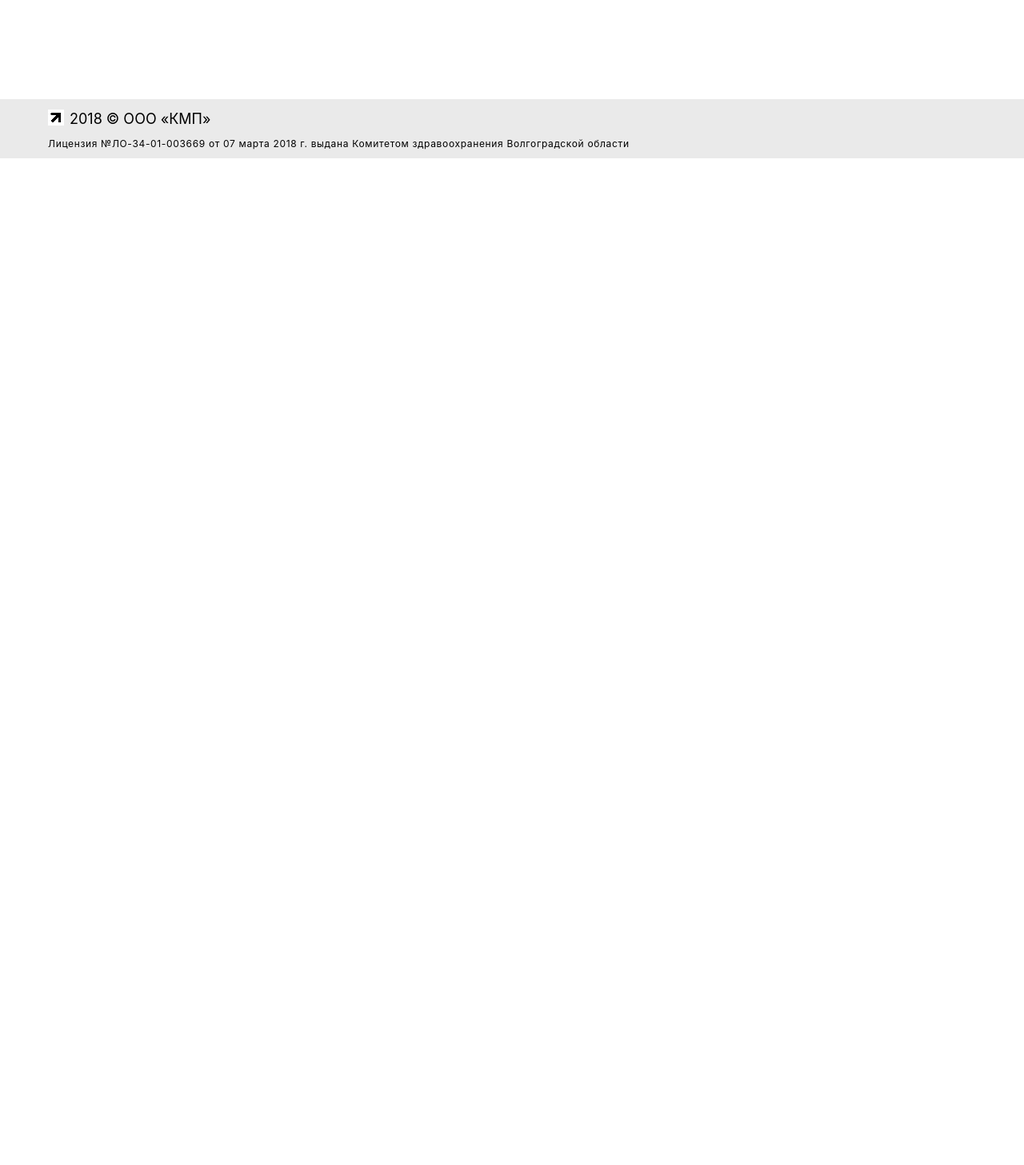
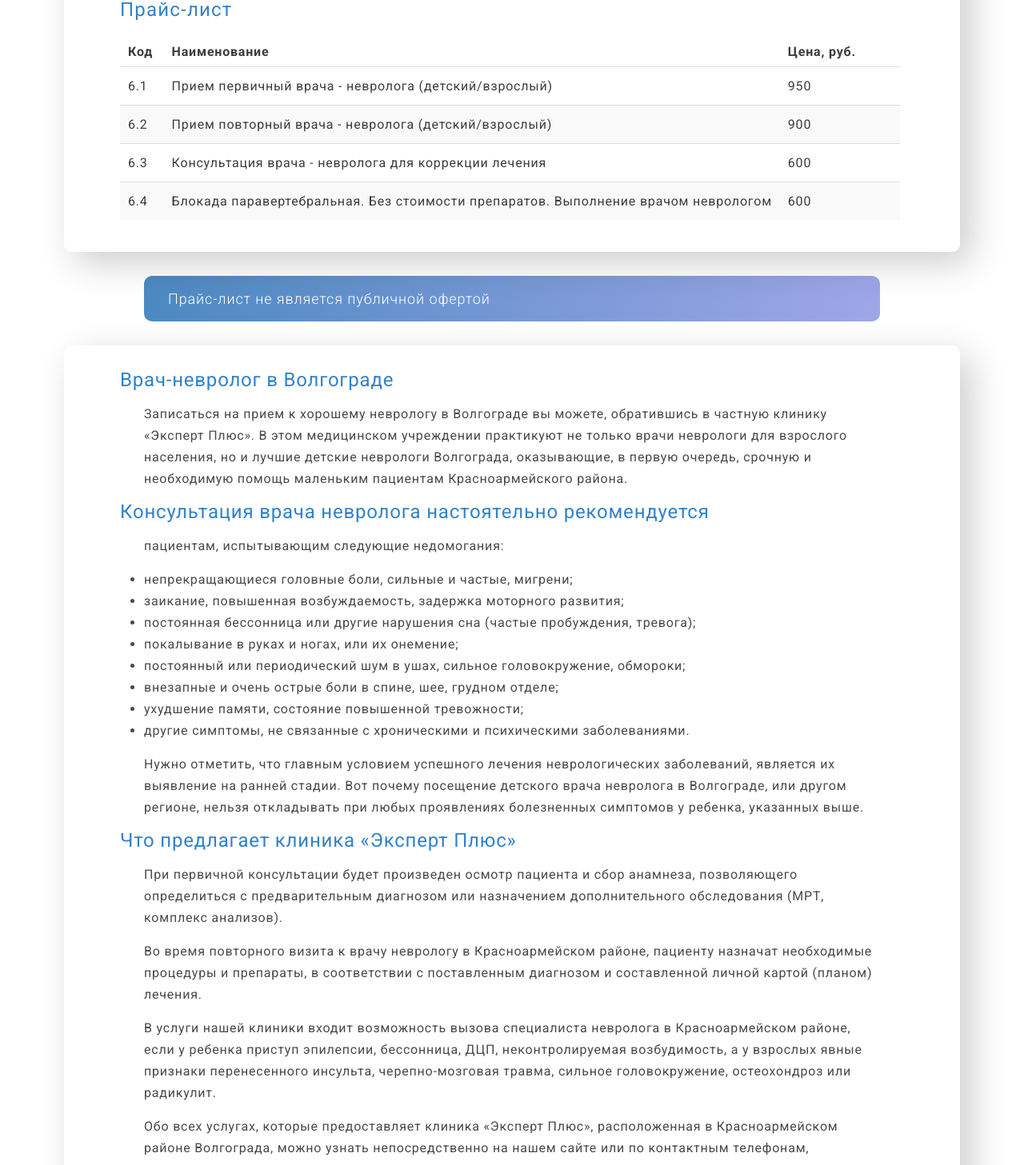
Before and after one commit to CanUFeelMyHeart/expertPlus, a React (Create React App) app in the folder medical-clinic-expert/: page /services/nevrolog in a window 1280 px wide. Shown: the part 488-1945 px from the top of the page at 80% size. Before the commit the page ends 800 px from the top, so only its background shows below. Built offline with nearby package versions, Linux system fonts and the light colour scheme; the HTML template or start-up script is replaced by a standard one.

Commit message:
neurologist page is set

```diff
--- a/medical-clinic-expert/src/pages/ServicesPages/NeurologistServicePage/NeurologistServicePage.jsx
+++ b/medical-clinic-expert/src/pages/ServicesPages/NeurologistServicePage/NeurologistServicePage.jsx
@@ -1,10 +1,117 @@
 import React from "react";
+import { InformationContainerComponent } from "../../../components/InformationContainerComponent/InformationContainerComponent";
+import { PriceListComponent } from "../../../components/PriceListComponent/PriceListComponent";
+import { ServicesSpecialistsComponent } from "../../../components/ServicesSpecialistsComponent/ServicesSpecialistsComponent";
+import { OfertaComponent } from "../../../components/PriceListComponent/OfertaComponent";
+import { ServiceSpecialistsInfoComponent } from "../../../components/ServiceSpecialistsInfoComponent/ServiceSpecialistsInfoComponent";
+import { SpecialistsInfoNeurologist } from "./SpecialistsInfoNeurologist";
+import { priceInfoNeurologist } from "./PriceInfoNeurologist";
 
 export const NeurologistServicePage = () => {
     return (
         <div className="NeurologistServicePage">
-            <h2>Невролог block</h2>
-
+            <InformationContainerComponent header="Невролог">
+                <ServicesSpecialistsComponent
+                    specialists={SpecialistsInfoNeurologist}
+                />
+                <PriceListComponent priceInfo={priceInfoNeurologist} />
+            </InformationContainerComponent>
+            <OfertaComponent />
+            <ServiceSpecialistsInfoComponent>
+                <div className="services_doctor_info_container">
+                    <h2 className="services_doctor_info_header">
+                        Врач-невролог в Волгограде
+                    </h2>
+                    <h3 className="services_doctor_info_description">
+                        Записаться на прием к хорошему неврологу в Волгограде вы
+                        можете, обратившись в частную клинику «Эксперт Плюс». В
+                        этом медицинском учреждении практикуют не только врачи
+                        неврологи для взрослого населения, но и лучшие детские
+                        неврологи Волгограда, оказывающие, в первую очередь,
+                        срочную и необходимую помощь маленьким пациентам
+                        Красноармейского района.
+                    </h3>
+                    <h2 className="services_doctor_info_header">
+                        Консультация врача невролога настоятельно рекомендуется
+                    </h2>
+                    <h3 className="services_doctor_info_description">
+                        пациентам, испытывающим следующие недомогания:
+                    </h3>
+                    <h3 className="services_doctor_info_description">
+                        <ul>
+                            <li>
+                                непрекращающиеся головные боли, сильные и
+                                частые, мигрени;
+                            </li>
+                            <li>
+                                заикание, повышенная возбуждаемость, задержка
+                                моторного развития;
+                            </li>
+                            <li>
+                                постоянная бессонница или другие нарушения сна
+                                (частые пробуждения, тревога);
+                            </li>
+                            <li>
+                                покалывание в руках и ногах, или их онемение;
+                            </li>
+                            <li>
+                                постоянный или периодический шум в ушах, сильное
+                                головокружение, обмороки;
+                            </li>
+                            <li>
+                                внезапные и очень острые боли в спине, шее,
+                                грудном отделе;
+                            </li>
+                            <li>
+                                ухудшение памяти, состояние повышенной
+                                тревожности;
+                            </li>
+                            <li>
+                                другие симптомы, не связанные с хроническими и
+                                психическими заболеваниями.
+                            </li>
+                        </ul>
+                    </h3>
+                    <h3 className="services_doctor_info_description">
+                        Нужно отметить, что главным условием успешного лечения
+                        неврологических заболеваний, является их выявление на
+                        ранней стадии. Вот почему посещение детского врача
+                        невролога в Волгограде, или другом регионе, нельзя
+                        откладывать при любых проявлениях болезненных симптомов
+                        у ребенка, указанных выше.
+                    </h3>
+                    <h2 className="services_doctor_info_header" v>
+                        Что предлагает клиника «Эксперт Плюс»
+                    </h2>
+                    <h3 className="services_doctor_info_description">
+                        При первичной консультации будет произведен осмотр
+                        пациента и сбор анамнеза, позволяющего определиться с
+                        предварительным диагнозом или назначением
+                        дополнительного обследования (МРТ, комплекс анализов).
+                    </h3>
+                    <h3 className="services_doctor_info_description">
+                        Во время повторного визита к врачу неврологу в
+                        Красноармейском районе, пациенту назначат необходимые
+                        процедуры и препараты, в соответствии с поставленным
+                        диагнозом и составленной личной картой (планом) лечения.
+                    </h3>
+                    <h3 className="services_doctor_info_description">
+                        В услуги нашей клиники входит возможность вызова
+                        специалиста невролога в Красноармейском районе, если у
+                        ребенка приступ эпилепсии, бессонница, ДЦП,
+                        неконтролируемая возбудимость, а у взрослых явные
+                        признаки перенесенного инсульта, черепно-мозговая
+                        травма, сильное головокружение, остеохондроз или
+                        радикулит.
+                    </h3>
+                    <h3 className="services_doctor_info_description">
+                        Обо всех услугах, которые предоставляет клиника «Эксперт
+                        Плюс», расположенная в Красноармейском районе
+                        Волгограда, можно узнать непосредственно на нашем сайте
+                        или по контактным телефонам, указанным выше.
+                    </h3>
+                </div>
+            </ServiceSpecialistsInfoComponent>
         </div>
     );
 };
--- /dev/null
+++ b/medical-clinic-expert/src/pages/ServicesPages/NeurologistServicePage/PriceInfoNeurologist.jsx
@@ -0,0 +1,23 @@
+export const priceInfoNeurologist = [
+    {
+        code: "6.1",
+        name: "Прием первичный врача - невролога (детский/взрослый)",
+        price: "950",
+    },
+    {
+        code: "6.2",
+        name: "Прием повторный врача - невролога (детский/взрослый)",
+        price: "900",
+    },
+    {
+        code: "6.3",
+        name: "Консультация врача - невролога для коррекции лечения",
+        price: "600",
+    },
+    ,
+    {
+        code: "6.4",
+        name: "Блокада паравертебральная. Без стоимости препаратов. Выполнение врачом неврологом",
+        price: "600",
+    },
+];
--- /dev/null
+++ b/medical-clinic-expert/src/pages/ServicesPages/NeurologistServicePage/SpecialistsInfoNeurologist.jsx
@@ -0,0 +1,6 @@
+export const SpecialistsInfoNeurologist = [
+    "Бирюкова Ирина Александровна – детский невролог",
+    "Шапошникова Наталья Владимировна – невролог, детский невролог",
+    "Симененко Дмитрий Геннадьевич - невролог",
+    "Ногина Наталья Вячеславовна – невролог",
+];
```
